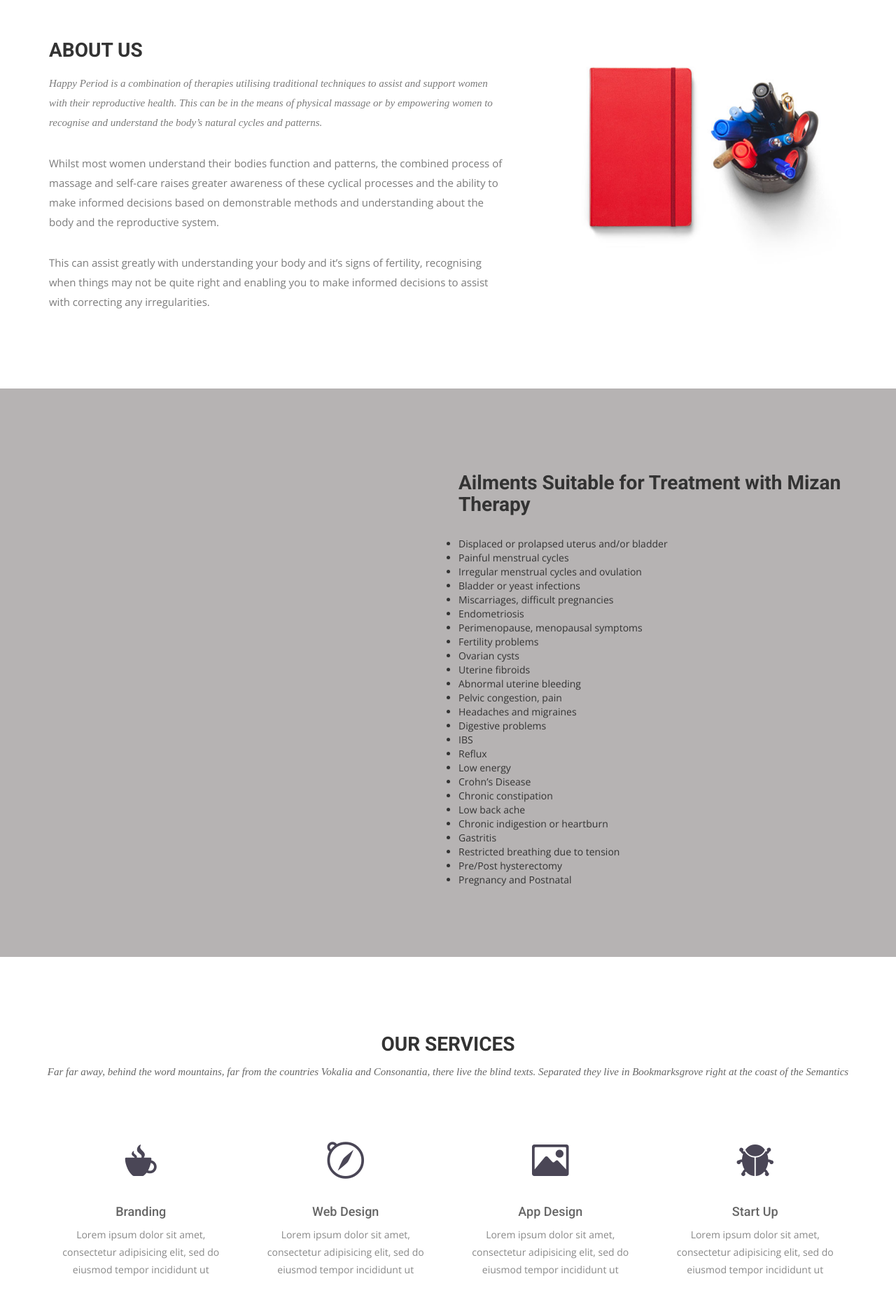
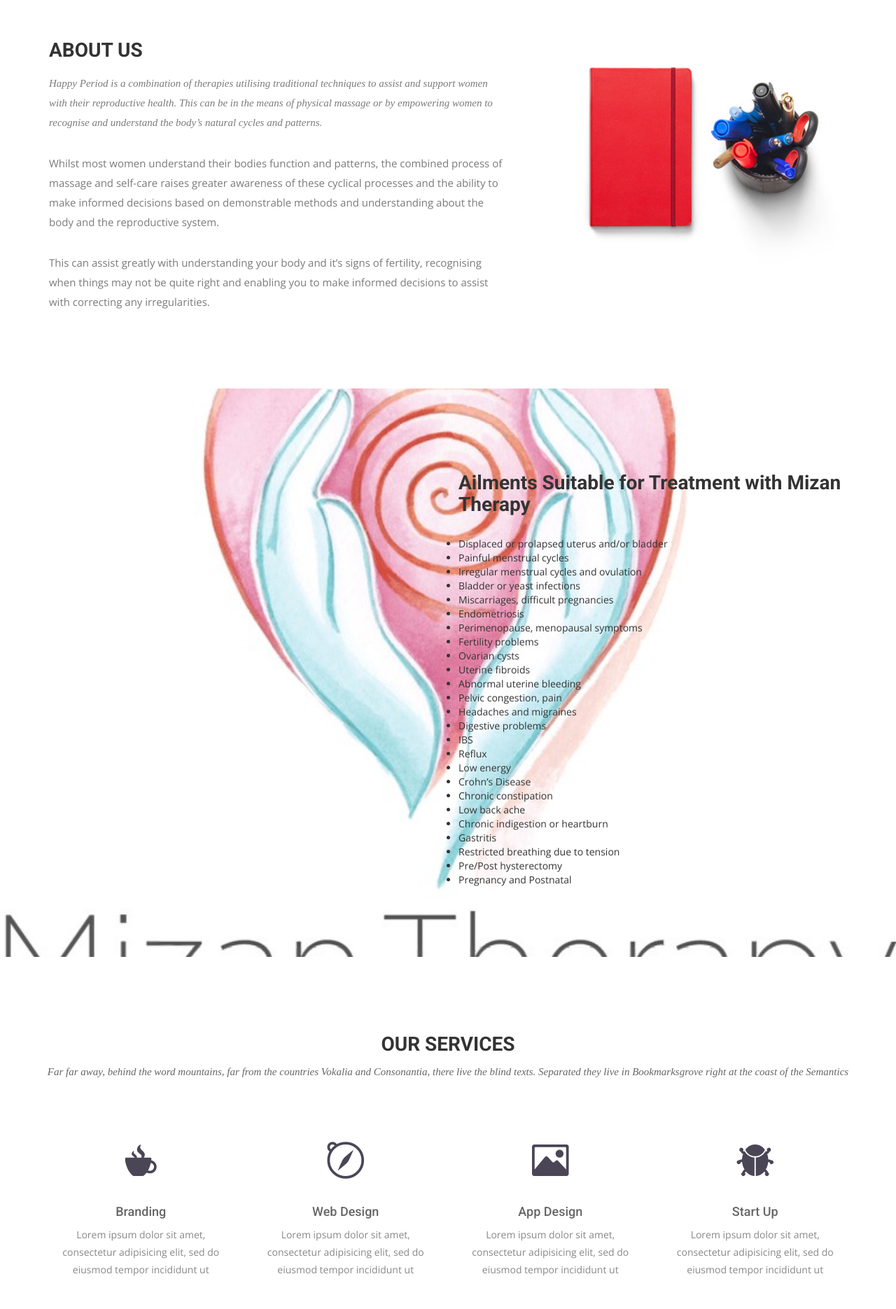
Before and after one commit to rachel-miller/rachel-miller.github.io, a Jekyll site: the page built from index.html, in a window 1280 px wide. Shown: the part 882-2752 px from the top of the page at 70% size. Built offline with Jekyll 4.4.1, drawn with Linux system fonts in a browser that asks for light colours; nearby versions of some CDN libraries; some web fonts are replaced.

Commit message:
Updated logo and background colour

```diff
--- a/css/airspace.css
+++ b/css/airspace.css
@@ -236,8 +236,8 @@ font header .navbar-default .navbar-nav li a:hover {
 	Feature Start
 --*/
 #feature {
-  /* background: url("../img/featue-bg.jpg");
-  background-position: 50% 94px; */
+  background: url("../img/mizanLogo.jpg");
+  background-position: 50% 94px;
   width: 100%;
   display: block;
   position: relative;
@@ -245,7 +245,7 @@ font header .navbar-default .navbar-nav li a:hover {
   background-attachment: fixed;
   background-repeat: no-repeat;
   background-position: center center;
-  background-color: rgb(182, 179, 179);
+  background-color: #fff;
   -webkit-background-size: cover;
   -moz-background-size: cover;
   -o-background-size: cover;
```
Also changed, not shown: img/mizanLogo.jpg (added).
